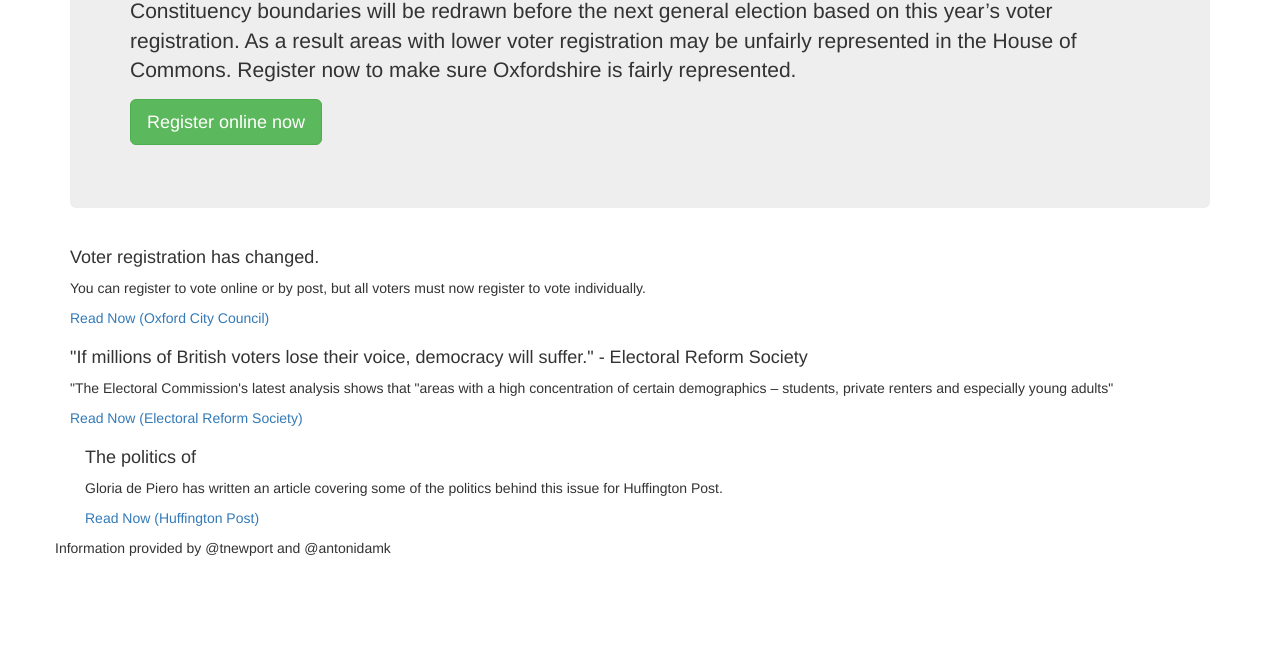
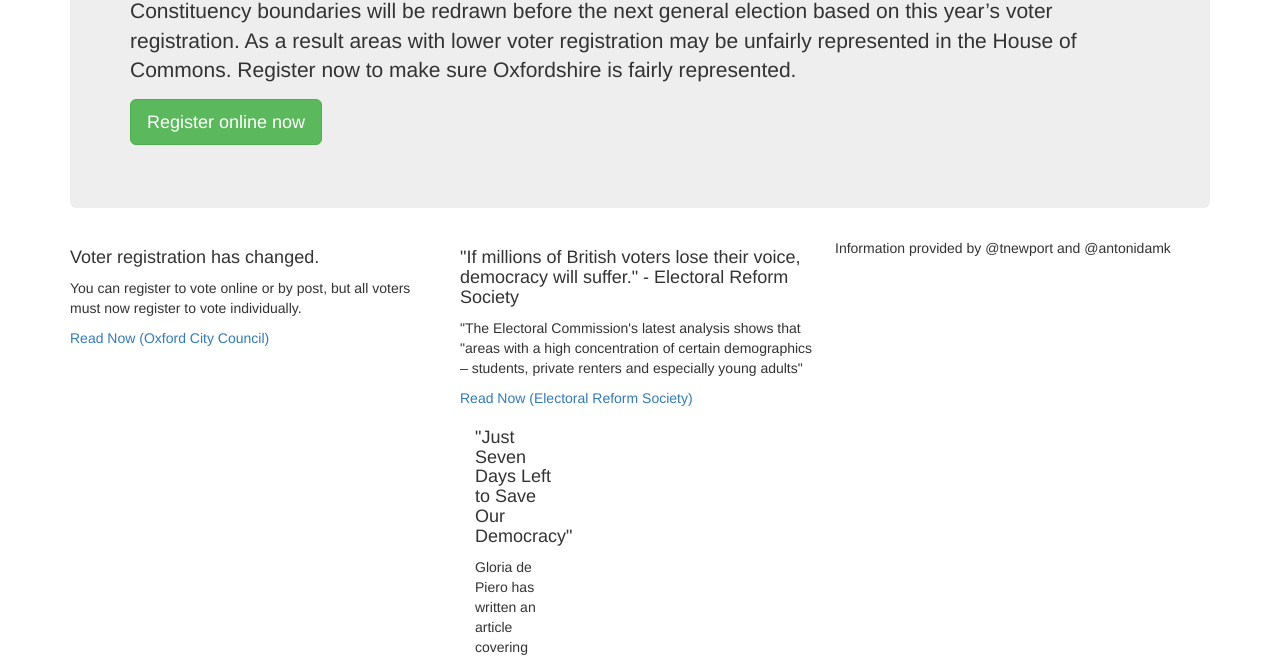
Before and after one commit to tomnewport/tomnewport.github.io, a plain HTML site: page voter_reg_2015/index.htm in a window 1280 px wide. Shown: the part 151-808 px from the top of the page. Drawn offline with nearby package versions, Linux system fonts and the light colour scheme.

Commit message:
Used bootstrap template

```diff
--- a/voter_reg_2015/index.htm
+++ b/voter_reg_2015/index.htm
@@ -26,20 +26,20 @@
       </div>
 
       <div class="row">
-        <div class="col-lg-12">
+        <div class="col-lg-4">
           <h4>Voter registration has changed.</h4>
           <p>You can register to vote online or by post, but all voters must now register to vote individually.</p>
           <p>
           <a href="http://www.oxford.gov.uk/PageRender/decCD/Registering_to_Vote_occw.htm">Read Now (Oxford City Council)</a>
           </p>
         </div>
-        <div class="col-lg-12">
+        <div class="col-lg-4">
           <h4>"If millions of British voters lose their voice, democracy will suffer." - Electoral Reform Society</h4>
           <p>"The Electoral Commission's latest analysis shows that "areas with a high concentration of certain demographics – students, private renters and especially young adults"</p>
           <p>
           <a href="http://www.electoral-reform.org.uk/voter-registration">Read Now (Electoral Reform Society)</a>
-        <div class="col-lg-12">
-          <h4>The politics of </h4>
+        <div class="col-lg-4">
+          <h4>"Just Seven Days Left to Save Our Democracy"</h4>
           <p>Gloria de Piero has written an article covering some of the politics behind this issue for Huffington Post.</p>
           <p>
           <a href="http://www.huffingtonpost.co.uk/gloria-de-piero-mp/register-to-vote-deadline_b_8552464.html">Read Now (Huffington Post)</a>
```
